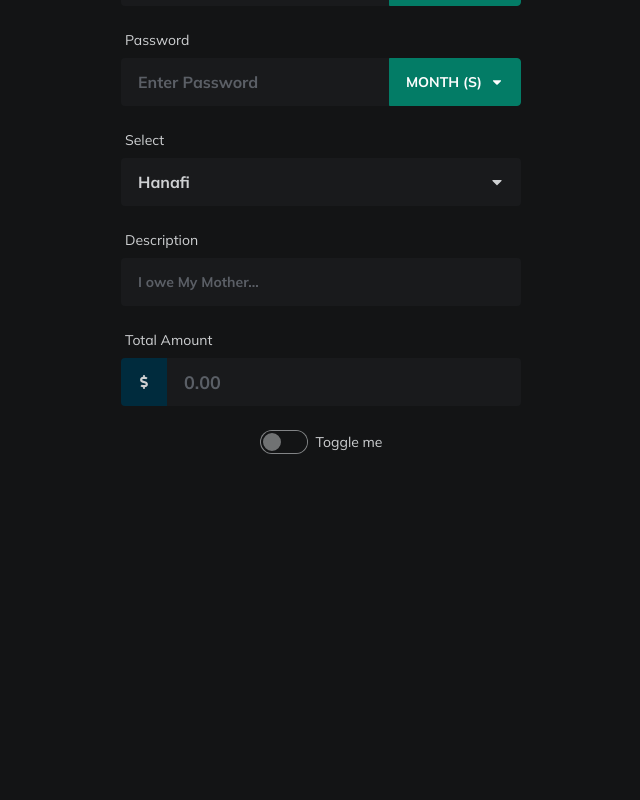
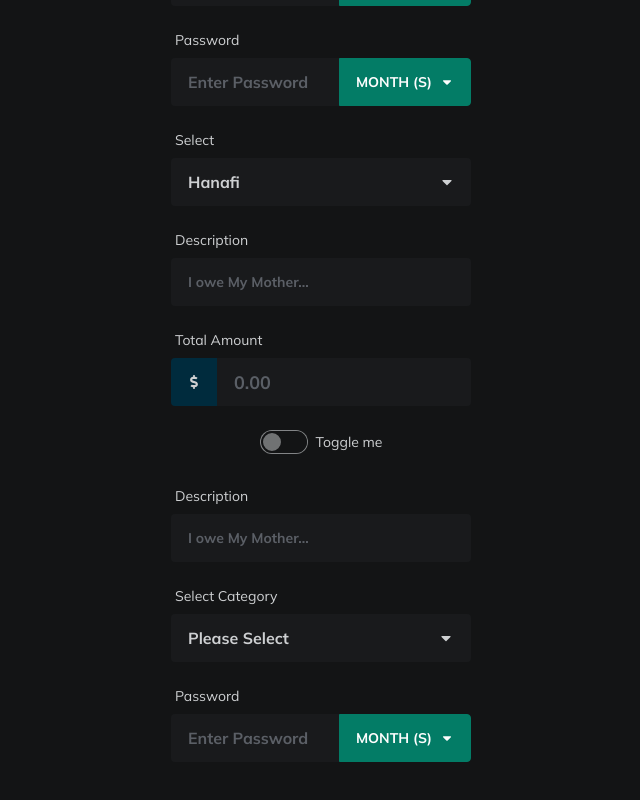
Before and after one commit to Napigo-HomeTech/napigo-finance-client, a React (Create React App) app: page / in a window 1280 px wide. Shown: the part 878-1678 px from the top of the page, without its empty margins (319-959 px from the left). Before the commit the page ends 1420 px from the top, so only its background shows below. Built offline with nearby package versions, Linux system fonts and the light colour scheme.

Commit message:
Added Select Component

```diff
--- a/src/App.tsx
+++ b/src/App.tsx
@@ -14,6 +14,7 @@ import {
   NapigoLogo,
   FinanceLogo,
   CalendarLogo,
+  Select,
 } from "components/element";
 import { FaCog, FaDoorOpen, FaUser } from "react-icons/fa";
 
@@ -30,10 +31,14 @@ const myOptions = [
     value: "QUARTERLY",
     text: "Quarterly",
   },
+  {
+    value: "Half",
+    text: "Half Year",
+  },
 ];
 function App() {
   return (
-    <div className="flex flex-col gap-4 w-[400px] mx-auto h-auto items-center justify-center  py-20">
+    <div className="flex flex-col gap-4 w-[300px] mx-auto h-auto items-center justify-center  py-20">
       <NapigoLogo scale={5} />
       <FinanceLogo scale={5} />
       <CalendarLogo scale={5} />
@@ -123,6 +128,16 @@ function App() {
       <TextField name="ue" type="text" label="Description" placeholder="I owe My Mother..." />
       <CurrencyField name="Amount" label="Total Amount" placeholder="0.00" />
       <Toggle label="Toggle me" color="primary" />
+      <TextField name="ue" type="text" label="Description" placeholder="I owe My Mother..." />
+      <Select options={myOptions} name="My Options" label="Select Category" />
+      <InputSelect
+        label="Password"
+        placeholder="Enter Password"
+        options={myOptions}
+        defaultSelected={myOptions[0]}
+        name="Saa Select"
+        toggleId="id 1"
+      />
     </div>
   );
 }
--- a/src/components/element/index.tsx
+++ b/src/components/element/index.tsx
@@ -12,3 +12,4 @@ export * from "./popper/ButtonPopper";
 export * from "./logo/NapigoLogo";
 export * from "./logo/FinanceLogo";
 export * from "./logo/CalendarLogo";
+export * from "./select/Select";
--- a/src/components/element/input-select/InputSelect.tsx
+++ b/src/components/element/input-select/InputSelect.tsx
@@ -90,7 +90,7 @@ export const InputSelect: React.FC<InputSelectProps> = (props) => {
           <div
             className={`absolute ${
               open ? "inline-flex" : "hidden"
-            } w-[170px] h-auto bg-base-300 shadow mt-[5px] right-0 z-20 rounded
+            } w-[170px] h-auto bg-base-300 shadow-xl border-[0.5px] border-base-content/20 mt-[5px] right-0 z-20 rounded
           p-2`}
           >
             <ul className="list-none m-0 p-0" role="menu">
@@ -104,7 +104,7 @@ export const InputSelect: React.FC<InputSelectProps> = (props) => {
                       key={item.value}
                       role="button"
                       onClick={(ev: React.MouseEvent) => onItemClick(ev, item)}
-                      className={`btn btn-block btn-ghost active:bg-primary focus:bg-base-content/20 focus:outline-none`}
+                      className={`btn btn-block btn-ghost focus:bg-base-content/20 focus:outline-none`}
                     >
                       {item.text}
                     </li>
--- a/src/components/element/popper/ButtonPopper.tsx
+++ b/src/components/element/popper/ButtonPopper.tsx
@@ -21,17 +21,9 @@ export const ButtonPopper: React.FC<ButtonPopperProps> = (props) => {
         </Menu.Button>
       </div>
 
-      <Transition
-        as={Fragment}
-        enter="transition ease-out duration-100"
-        enterFrom="transform opacity-0 scale-95"
-        enterTo="transform opacity-100 scale-100"
-        leave="transition ease-in duration-75"
-        leaveFrom="transform opacity-100 scale-100"
-        leaveTo="transform opacity-0 scale-95"
-      >
+      <Transition as={Fragment}>
         <div
-          className={`absolute z-50 right-0 mt-2
+          className={`absolute border-[0.5px] border-base-content/20 z-50 right-0 mt-2
         origin-top-right bg-base-300 rounded shadow overflow-auto p-2
         focus:outline-none`}
         >
--- a/src/components/element/popper/MenuPopper.tsx
+++ b/src/components/element/popper/MenuPopper.tsx
@@ -44,19 +44,11 @@ export const MenuPopper: React.FC<MenuPopperProps> = (props) => {
         </Menu.Button>
       </div>
 
-      <Transition
-        as={Fragment}
-        enter="transition ease-out duration-100"
-        enterFrom="transform opacity-0 scale-95"
-        enterTo="transform opacity-100 scale-100"
-        leave="transition ease-in duration-75"
-        leaveFrom="transform opacity-100 scale-100"
-        leaveTo="transform opacity-0 scale-95"
-      >
+      <Transition as={Fragment}>
         <Menu.Items
           static
           className={`absolute z-50 right-0 mt-2 ${PopperSizeClassMap[popperSize]}
-        origin-top-right bg-base-300 rounded shadow overflow-auto p-2
+        origin-top-right  bg-base-300 rounded shadow-xl border-[0.5px] border-base-content/20 overflow-auto p-2
         focus:outline-none
         `}
         >
--- /dev/null
+++ b/src/components/element/select/Select.tsx
@@ -0,0 +1,76 @@
+import React, { Fragment, useState } from "react";
+import { Listbox, Transition } from "@headlessui/react";
+import { FaCaretDown } from "react-icons/fa";
+import { uniqueId } from "lodash";
+
+type Option = {
+  value: string | number;
+  text: string;
+};
+type SelectProps = {
+  options: Option[];
+  label?: string;
+  name: string;
+};
+export const Select: React.FC<SelectProps> = (props) => {
+  const { options, label, name } = props;
+
+  const [selected, setSelected] = useState<Option | null>(null);
+
+  return (
+    <Listbox value={selected} onChange={setSelected}>
+      <div className="relative w-full">
+        <div className="form-control">
+          {label && (
+            <label className="label" htmlFor={name}>
+              <span className="label-text">{label}</span>
+            </label>
+          )}
+
+          <Listbox.Button
+            id={name}
+            className={`input px-4 py-4 bg-base-200 w-full flex flex-row
+          justify-between items-center
+          focus:bg-base-200 hover:bg-base-200`}
+          >
+            <span className="font-bold">
+              {selected === null ? "Please Select" : selected?.text}
+            </span>
+
+            <span className="pointer-events-none inset-y-0 right-0 flex items-center">
+              <FaCaretDown />
+            </span>
+          </Listbox.Button>
+        </div>
+        <Transition
+          as={Fragment}
+          leave="transition ease-in duration-100"
+          leaveFrom="opacity-100"
+          leaveTo="opacity-0"
+        >
+          <Listbox.Options
+            className={
+              "absolute border-[0.5px] border-base-content/20 z-50 bg-base-300 w-full mt-2 rounded p-2 focus:outline-none shadow-xl"
+            }
+          >
+            {options.map((item: Option, index) => {
+              return (
+                <Listbox.Option
+                  value={item}
+                  key={uniqueId()}
+                  className={({ active, selected }) =>
+                    `px-2 py-3 rounded btn-block btn-ghost justify-start ${
+                      active ? "bg-base-content/20" : ""
+                    }`
+                  }
+                >
+                  <div>{item.text}</div>
+                </Listbox.Option>
+              );
+            })}
+          </Listbox.Options>
+        </Transition>
+      </div>
+    </Listbox>
+  );
+};
```
